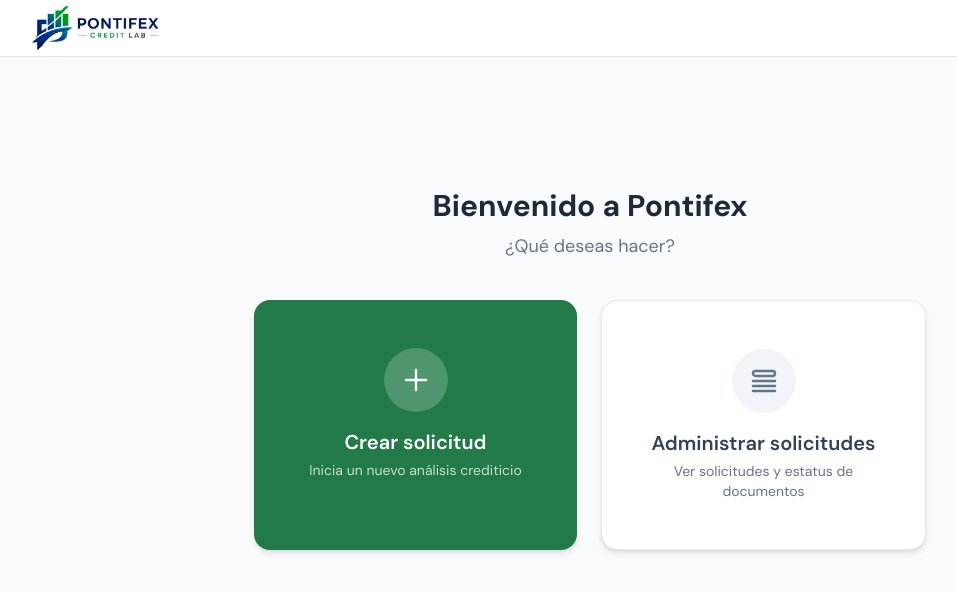
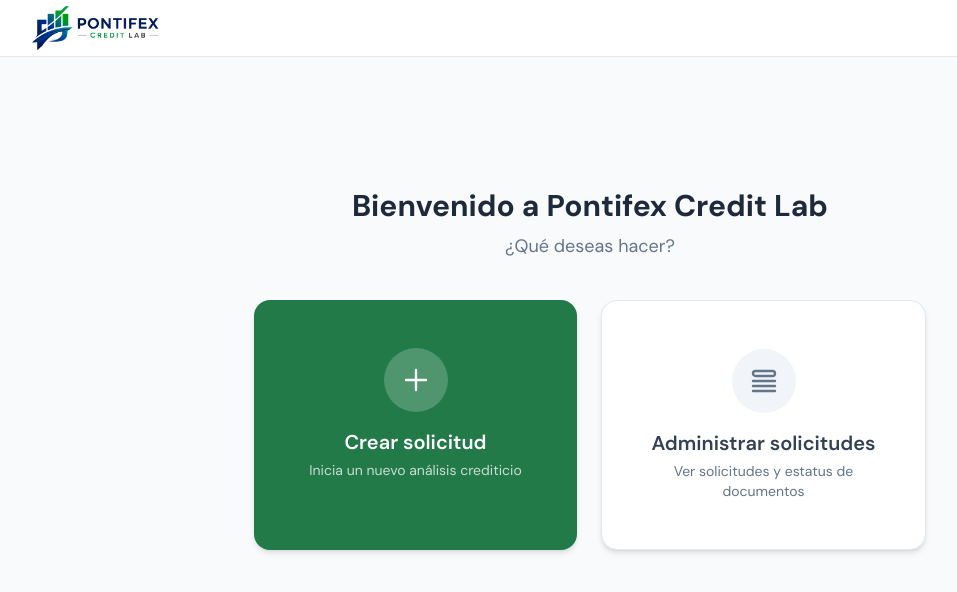
Before and after one commit to HectorGtz27/mvp_pontifex2, a React (Vite) app: page / in a window 1280 px wide. Shown: the top 592 px of the page, without its empty margins (50-1007 px from the left). Built offline with nearby package versions, Linux system fonts and the light colour scheme.

Commit message:
Update branding to Pontifex Credit Lab across the website, including favicon and page titles.

```diff
--- a/index.html
+++ b/index.html
@@ -2,9 +2,9 @@
 <html lang="es">
   <head>
     <meta charset="UTF-8" />
-    <link rel="icon" type="image/svg+xml" href="/favicon.svg" />
+    <link rel="icon" type="image/svg+xml" href="/pontifex_logo.png" />
     <meta name="viewport" content="width=device-width, initial-scale=1.0" />
-    <title>Pontifex — Evaluación crediticia</title>
+    <title>Pontifex Credit Lab</title>
     <link rel="preconnect" href="https://fonts.googleapis.com">
     <link rel="preconnect" href="https://fonts.gstatic.com" crossorigin>
     <link href="https://fonts.googleapis.com/css2?family=DM+Sans:ital,opsz,wght@0,9..40,100..1000;1,9..40,100..1000&family=JetBrains+Mono:wght@400;500&display=swap" rel="stylesheet">
--- a/src/pages/Home.jsx
+++ b/src/pages/Home.jsx
@@ -4,7 +4,7 @@
   return (
     <div className="space-y-10">
       <div className="text-center py-8">
-        <h1 className="text-3xl font-bold text-slate-900 mb-2">Pontifex</h1>
+        <h1 className="text-3xl font-bold text-slate-900 mb-2">Pontifex Credit Lab</h1>
         <p className="text-slate-600 max-w-xl mx-auto">
           Plataforma de evaluación crediticia para financiación del desarrollo sostenible.
           Este mockup muestra las soluciones a los 3 problemas principales.
--- a/src/pages/Landing.jsx
+++ b/src/pages/Landing.jsx
@@ -6,7 +6,7 @@
   return (
     <div className="flex flex-col items-center justify-center min-h-[70vh] gap-10">
       <div className="text-center">
-        <h1 className="text-3xl font-bold text-slate-800">Bienvenido a Pontifex</h1>
+        <h1 className="text-3xl font-bold text-slate-800">Bienvenido a Pontifex Credit Lab</h1>
         <p className="mt-2 text-slate-500 text-lg">¿Qué deseas hacer?</p>
       </div>
 
```
